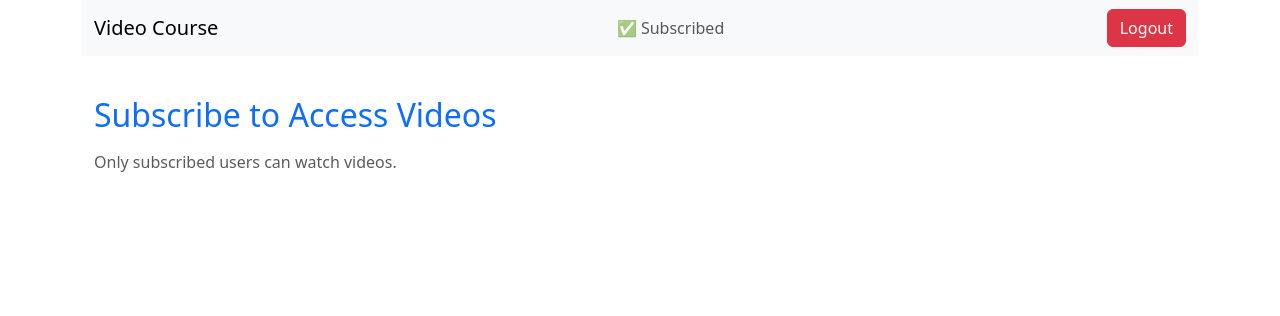
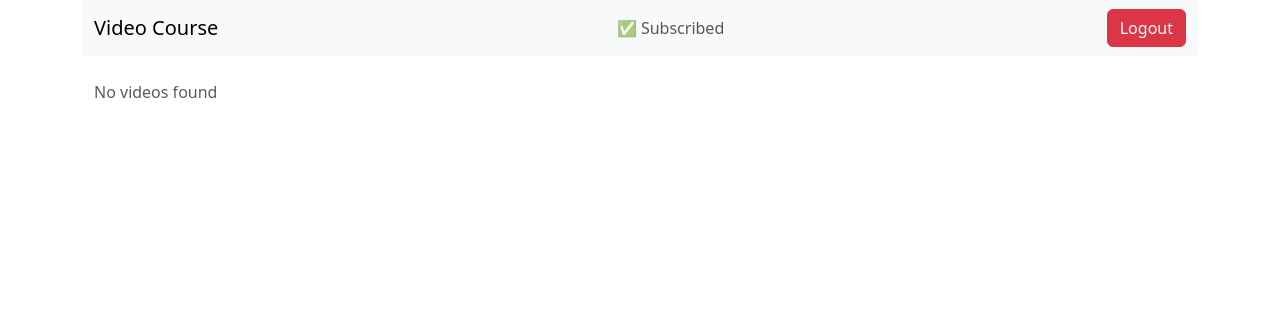
Before and after one commit to github-muaaz/video_course, a Django app: page /videos/ in a window 1280 px wide. Shown: the top 316 px of the page. Run offline with Django 3.2, Linux system fonts and the light colour scheme; the visitor is signed in with stand-in values (Sample User, id 1); data comes from the database, SQL or seed files in the repository; data that the repository does not hold is empty.

Commit message:
index.html fixed 5

```diff
--- a/videos/templates/index.html
+++ b/videos/templates/index.html
@@ -32,7 +32,7 @@
                         </div>
                     </div>
                 {% endfor %}
-            {% elif not user.is_superuser or not user.userprofile.is_subscribed %}
+            {% elif not user.is_superuser and not user.userprofile.is_subscribed %}
                 <h2 class="mb-3 mt-3 text-primary">Subscribe to Access Videos</h2>
                 <p class="text-muted">Only subscribed users can watch videos.</p>
             {% else %}
```
